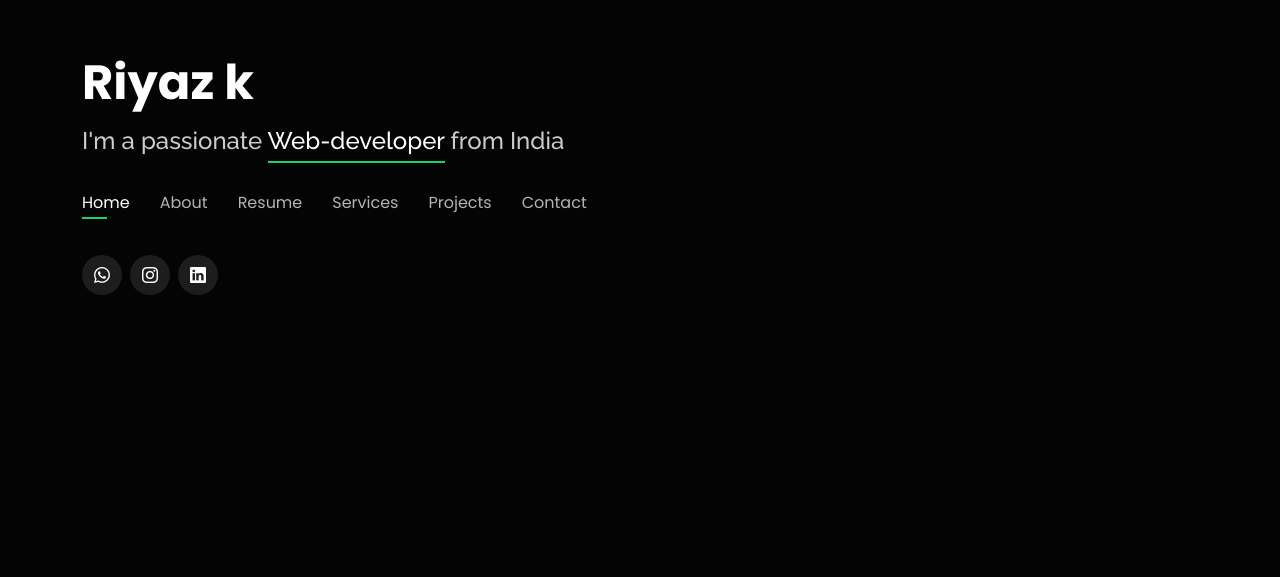
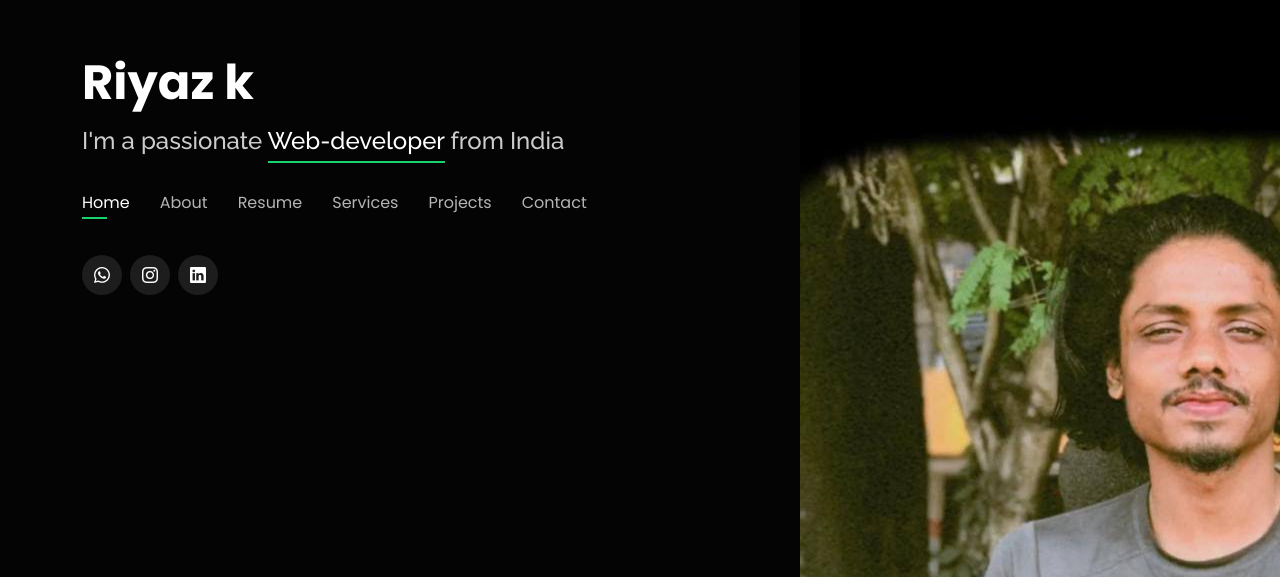
Before and after one commit to Riyas-k/Personal, a plain HTML site: page index.html in a window 1280 px wide. Shown: the part 223-800 px from the top of the page. Drawn offline with nearby package versions, Linux system fonts and the light colour scheme.

Commit message:
Update index.html

```diff
--- a/index.html
+++ b/index.html
@@ -41,7 +41,7 @@
 <body >
 
   <!-- ======= Header ======= -->
-  <header id="header" style="background-image: url(assets/img/riyaz.png); background-repeat: no-repeat;background-position-x:800px; background-position-y:100px ;">
+  <header id="header" style="background-image: url(assets/img/riyaz.jpg); background-repeat: no-repeat;background-position-x:800px; background-position-y:100px ;">
     <div class="container">
 
       <h1><a href="index.html">Riyaz k</a></h1>
```
